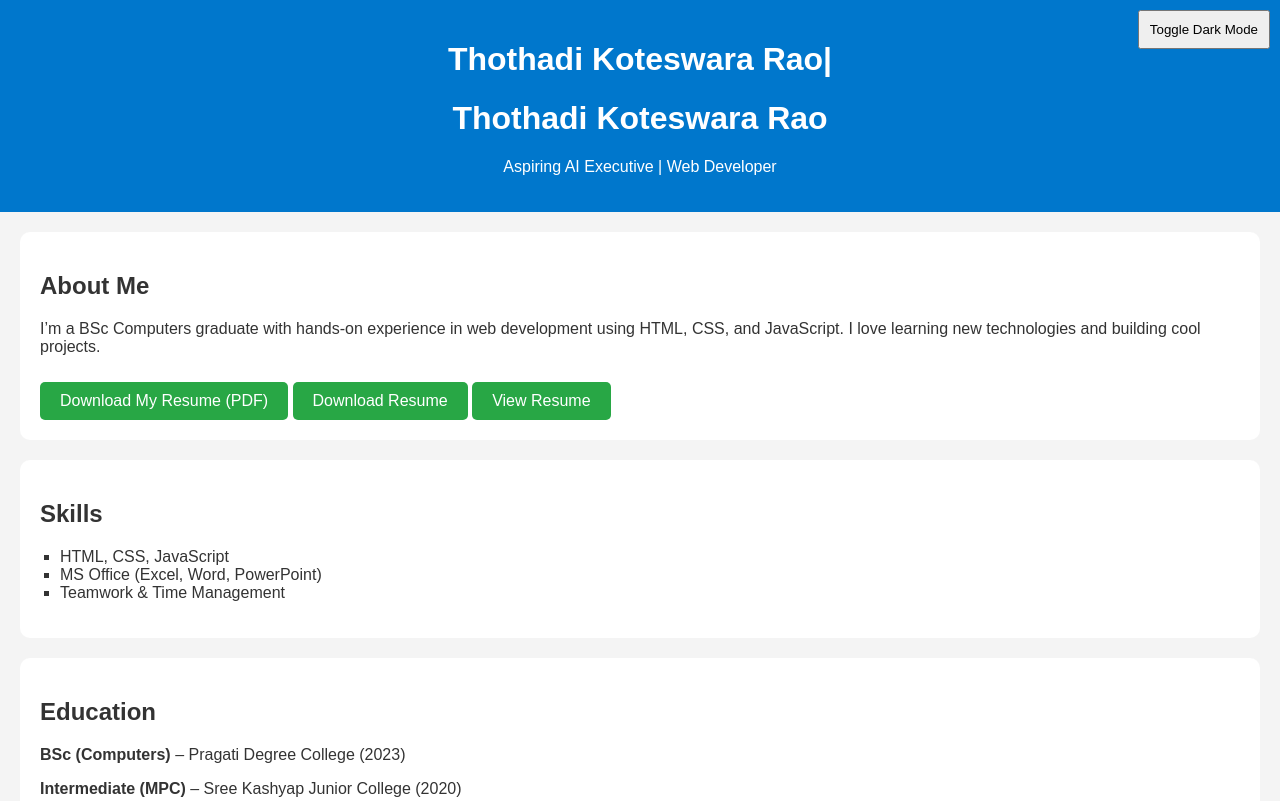
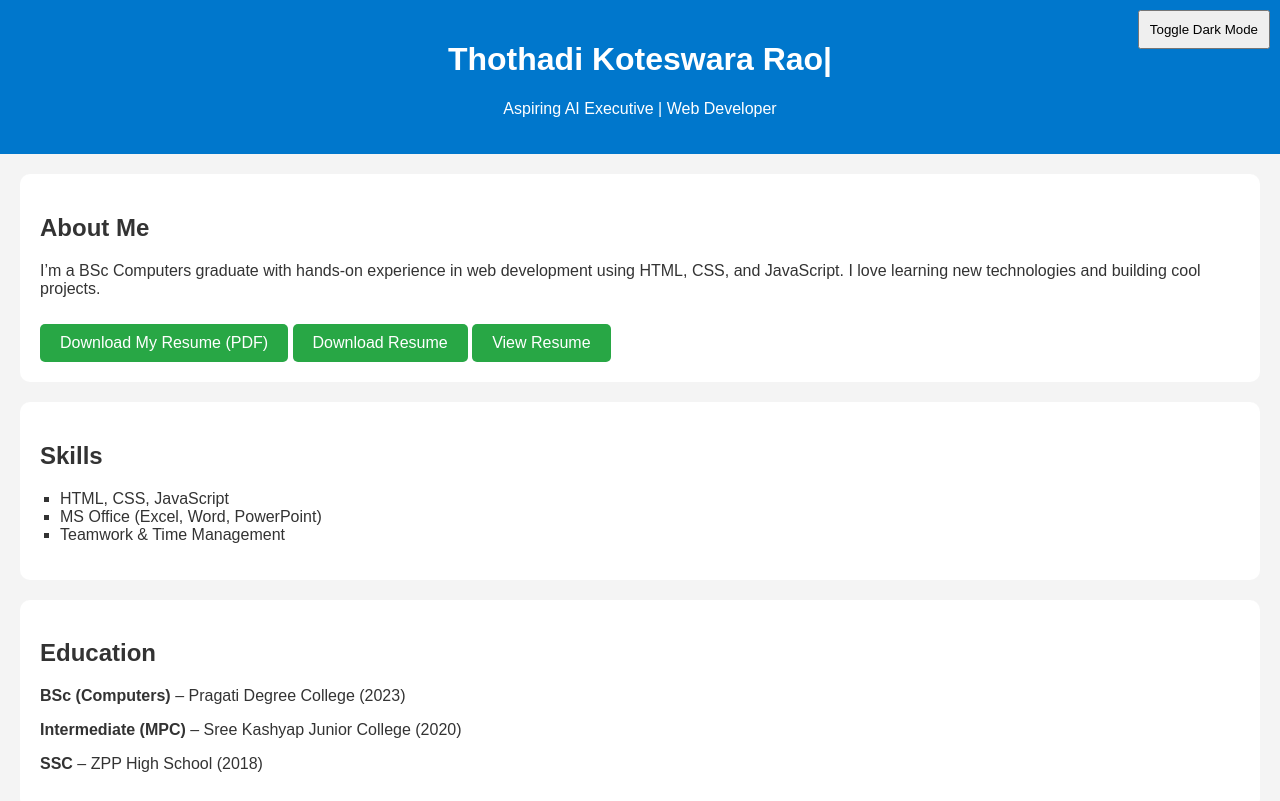
Before and after one commit to Koteswar3/My-portfolio-, a plain HTML site: page index.html in a window 1280 px wide. Shown: the top 801 px of the page. Drawn offline with Linux system fonts and the light colour scheme.

Commit message:
Update index.html

```diff
--- a/index.html
+++ b/index.html
@@ -12,7 +12,7 @@
 
   <header>
     <h1 id="typing-text"></h1>
-    <h1>Thothadi Koteswara Rao</h1>
+
     <p>Aspiring AI Executive | Web Developer</p>
   </header>
 
```
